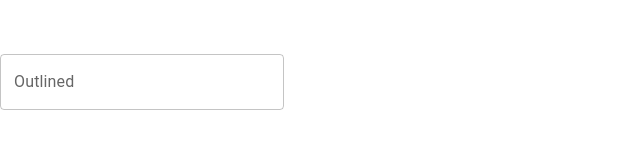
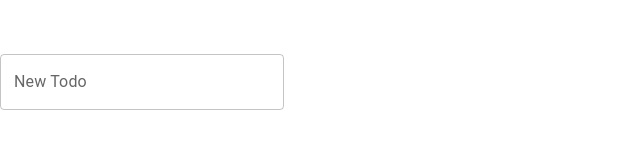
Before and after one commit to Miguelalv22/react-todos, a React (Vite) app: page / in a window 1280 px wide. Shown: the part 380-528 px from the top of the page, without its empty margins (0-640 px from the left). Built offline with nearby package versions, Linux system fonts and the light colour scheme; some icons are missing.

Commit message:
Se agrega un icono adecuado para elliminar los todos y se cambia el mensaje del Form

```diff
--- a/src/TodoForm.jsx
+++ b/src/TodoForm.jsx
@@ -21,7 +21,7 @@ export default function TodoForm({ addTodo }) {
             <form onSubmit={handleSubmit}>
                 <TextField
                     id="outlined-basic"
-                    label="Outlined"
+                    label="New Todo"
                     variant="outlined"
                     onChange={handleChange}
                     value={text}
--- a/src/TodoItem.jsx
+++ b/src/TodoItem.jsx
@@ -5,7 +5,7 @@ import ListItemIcon from '@mui/material/ListItemIcon';
 import ListItemText from '@mui/material/ListItemText';
 import Checkbox from '@mui/material/Checkbox';
 import IconButton from '@mui/material/IconButton';
-import CommentIcon from '@mui/icons-material/Comment';
+import DeleteIcon from '@mui/icons-material/Delete';
 
 export default function TodoItem({ todo, removeTodo, toggleTodo }) {
     const labelId = `checkbox-list-label-${todo.id}`;
@@ -17,7 +17,7 @@ export default function TodoItem({ todo, removeTodo, toggleTodo }) {
         <ListItem
             secondaryAction={
                 < IconButton edge="end" aria-label="comments" onClick={removeTodo} >
-                    <CommentIcon />
+                    <DeleteIcon />
                 </IconButton >
             }
             disablePadding
--- a/src/TodoList.jsx
+++ b/src/TodoList.jsx
@@ -36,7 +36,7 @@ export default function TodoList() {
 
     const addTodo = (text) => {
         setTodos((prevTodos) => {
-            return [...prevTodos, { text: text, id: 8, completed: false }]
+            return [...prevTodos, { text: text, id: crypto.randomUUID(), completed: false }]
         });
     }
 
```
